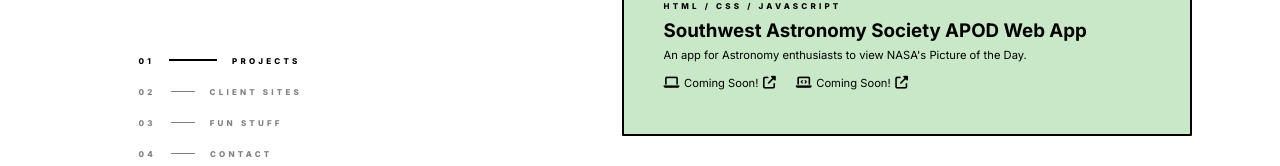
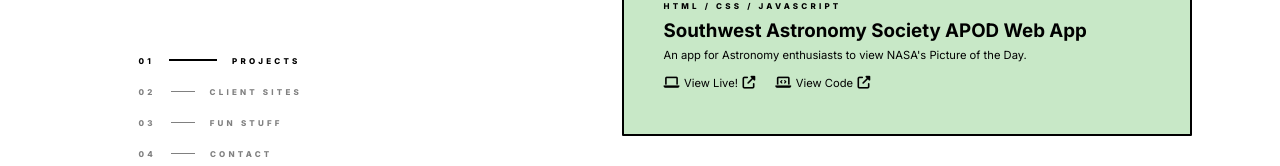
Before and after one commit to jesseranon/portfolio, a plain HTML site: page index.html in a window 1280 px wide. Shown: the part 302-468 px from the top of the page. Drawn offline with Linux system fonts and the light colour scheme.

Commit message:
Update index.html
Updated SW Astronomers' Society Live and Code links

```diff
--- a/index.html
+++ b/index.html
@@ -107,10 +107,10 @@
 						<p class="project-description">An app for Astronomy enthusiasts to view NASA's Picture of the Day.</p>
 						<ul class="project-links flex flex-horizontal">
 							<li>
-								<a href="#" target="_blank"><i class="fa-solid fa-laptop"></i> <span>Coming Soon!</span> <i class="fa-solid fa-up-right-from-square"></i></a>
+								<a href="https://swastronomerssociety.netlify.app/" target="_blank"><i class="fa-solid fa-laptop"></i> <span>View Live!</span> <i class="fa-solid fa-up-right-from-square"></i></a>
 							</li>
 							<li>
-								<a href="#" target="_blank"><i class="fa-solid fa-laptop-code"></i> <span>Coming Soon!</span> <i class="fa-solid fa-up-right-from-square"></i></a>
+								<a href="https://github.com/jesseranon/sw-astronomers-nasa-apod" target="_blank"><i class="fa-solid fa-laptop-code"></i> <span>View Code</span> <i class="fa-solid fa-up-right-from-square"></i></a>
 							</li>
 						</ul>
 					</article>
```
